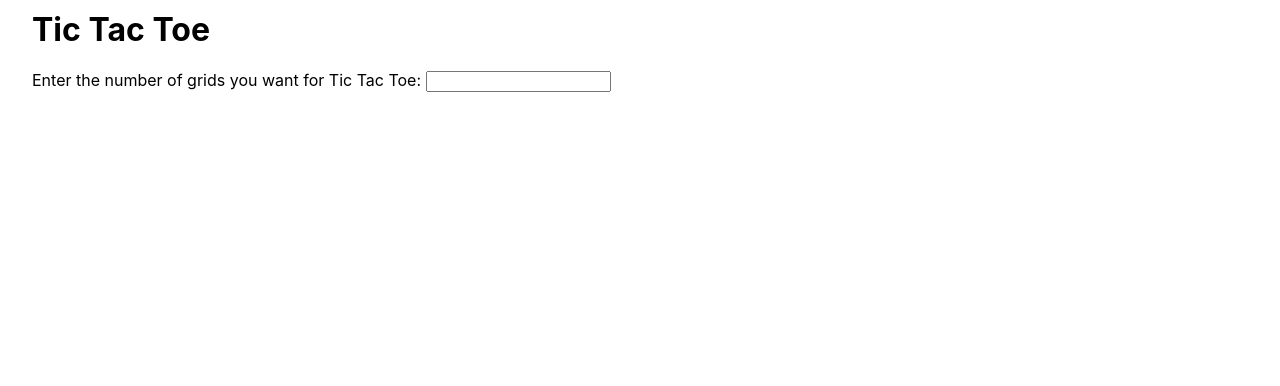
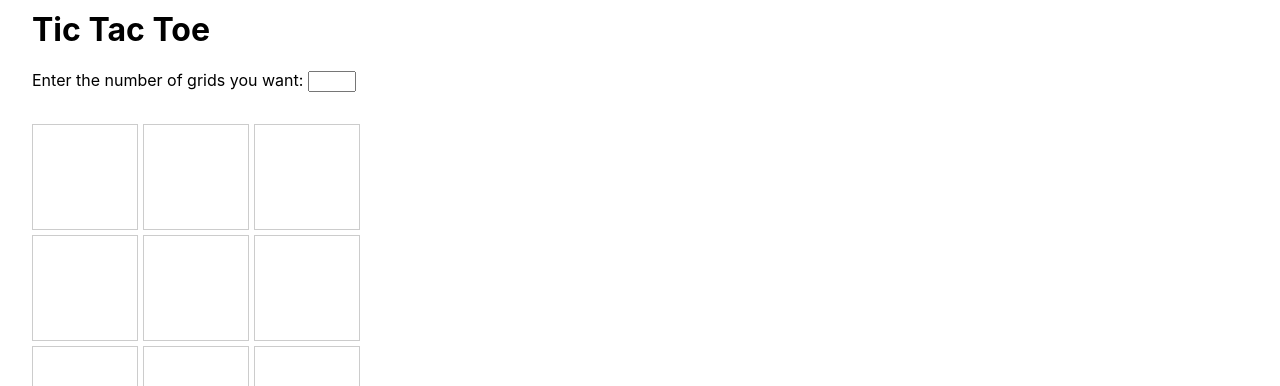
Before and after one commit to Mudgalkinjal/allcomponents, a React (Create React App) app: page /Games in a window 1280 px wide. Shown: the part 182-568 px from the top of the page. Built offline with nearby package versions, Linux system fonts and the light colour scheme.

Commit message:
Created dynamic grid

```diff
--- a/src/components/Games/Tictactoe.js
+++ b/src/components/Games/Tictactoe.js
@@ -1,20 +1,69 @@
 
 import '../../styles/Games.css';
-import { useState } from 'react';
+import React, { useEffect, useState } from 'react';
 
 export default function Tictactoe() {
-    const [ grid, setGrid ] = useState(3)
+    const [grid, setGrid] = useState(3)
+    const [gridItems, setGridItems] = useState([]);
+    const [toggleElem, setToggleElem ] = useState('O')
+    const numRows = grid;
+    const numCols = grid;
 
     function handleInputChange(event) {
         setGrid(event.target.value)
     }
-    console.log(grid)
+
+    function handleClick(e) {
+        const clickedItem = e.target;
+        console.log(toggleElem);
+        clickedItem.textContent = toggleElem;
+        setToggleElem('X')
+        // setToggleElem((prevToggleElem) => (prevToggleElem === 'O' ? 'X' : 'O'));
+      }
+
+
+      // Generate the grid dynamically
+  const generateGrid = () => {
+    const items = [];
+    for (let row = 1; row <= numRows; row++) {
+      for (let col = 1; col <= numCols; col++) {
+        // Create a unique key for each grid item
+        const key = `item-${row}-${col}`;
+
+        // Assign class names for rows and columns
+        const classNames = `grid-item row-${row} col-${col}`;
+
+        // Set some content (you can customize this as needed)
+        const content = ``;
+
+        // Push the JSX element for the grid item into the array
+        items.push(
+          <div key={key} className={classNames} onClick={handleClick}>
+            {content}
+          </div>
+        );
+      }
+    }
+    // Update the state with the new grid items
+    setGridItems(items);
+  };
+
+  // Call the generateGrid function when the component mounts
+  React.useEffect(() => {
+    generateGrid();
+  }, [numRows, numCols]);
+
 
     return (
         <div>
             <h1>Tic Tac Toe</h1>
-            <label htmlFor='gridNum'>Enter the number of grids you want for Tic Tac Toe: </label>
-            <input min={3} onChange={handleInputChange} id="gridNum" type="number" />
+            <div id="inputGridClass">
+                <label>Enter the number of grids you want: </label>
+                <input onChange={handleInputChange} min={3} max={6} type='number' />
+            </div>
+            <div className="grid-container" style={{gridTemplateColumns:`repeat(${grid},0fr)`}}>
+                {gridItems}
+            </div>
         </div>
     )
 }
--- a/src/styles/Games.css
+++ b/src/styles/Games.css
@@ -1,3 +1,21 @@
 #mainComp {
   margin: 2rem;
 }
+
+.grid-container {
+  display: grid;
+  gap: 5px;
+}
+
+/* Style for the grid items (cells) */
+.grid-item {
+  padding: 20px;
+  border: 1px solid #ccc;
+  text-align: center;
+  width: 4rem;
+  height: 4rem;
+}
+
+#inputGridClass {
+  margin-bottom: 2rem;
+}
```
